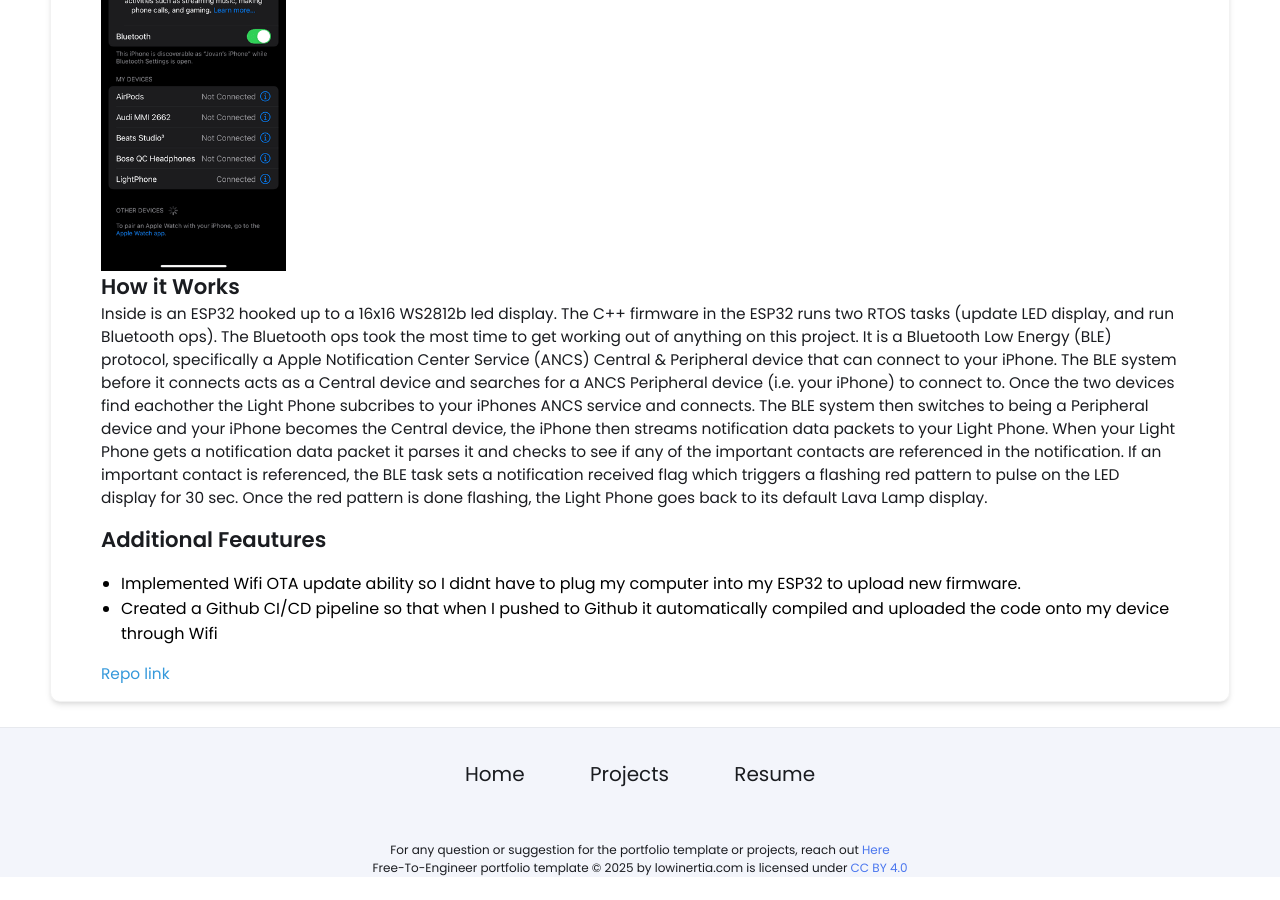
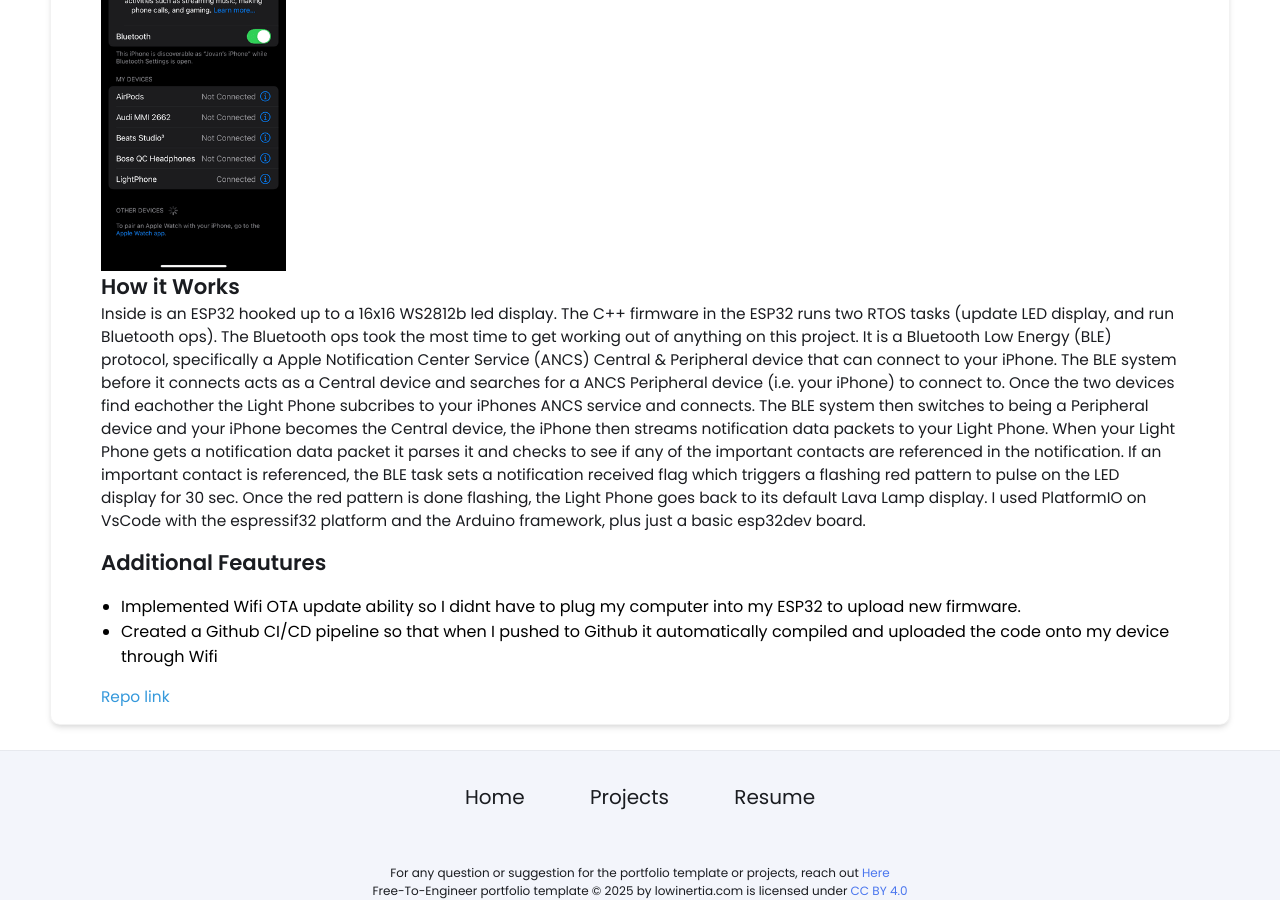
Before and after one commit to jovankoledin/jovankoledin.github.io, a Jekyll site: the page built from _projects/a_light_phone/index.md, in a window 1280 px wide and 900 px high, scrolled down 3294 px. Built offline with Jekyll 4.4.1, drawn with Linux system fonts in a browser that asks for light colours; before the commit the page ends 4171 px from its top, so only the background shows below that.

Commit message:
Update index.md

```diff
--- a/_projects/a_light_phone/index.md
+++ b/_projects/a_light_phone/index.md
@@ -35,7 +35,7 @@
 The BLE system before it connects acts as a Central device and searches for a ANCS Peripheral device (i.e. your iPhone) to connect to. Once the two devices find eachother the Light Phone subcribes to your iPhones ANCS service and connects. The BLE system then switches to being a Peripheral device and your iPhone becomes the Central device, the iPhone then streams notification data packets to your Light Phone.
 When your Light Phone gets a notification data packet it parses it and checks to see if any of the important contacts are referenced in the notification. If an important contact is referenced,
 the BLE task sets a notification received flag which triggers a flashing red pattern to pulse on the LED display for 30 sec. Once the red pattern is done flashing,
-the Light Phone goes back to its default Lava Lamp display.
+the Light Phone goes back to its default Lava Lamp display. I used PlatformIO on VsCode with the espressif32 platform and the Arduino framework, plus just a basic esp32dev board.
 
 ## Additional Feautures
 - Implemented Wifi OTA update ability so I didnt have to plug my computer into my ESP32 to upload new firmware.
```
